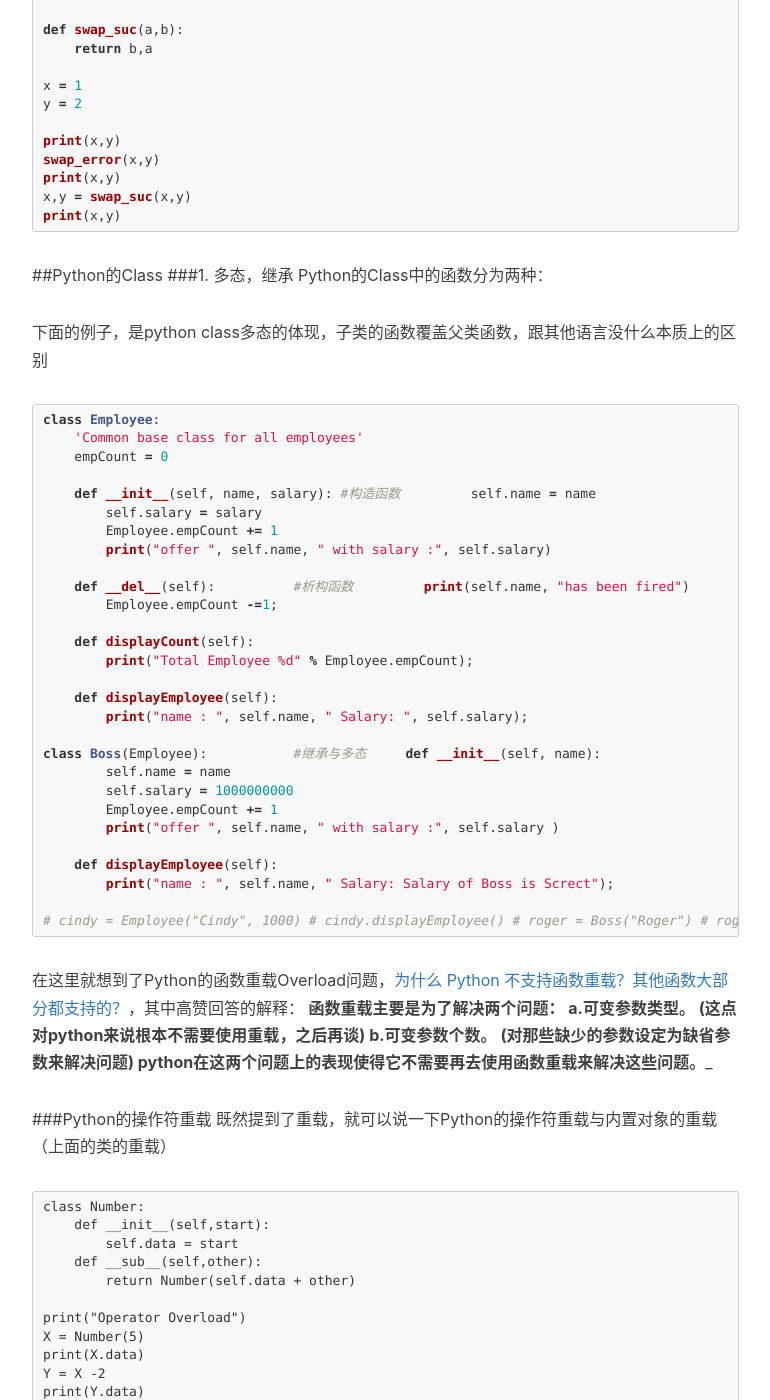
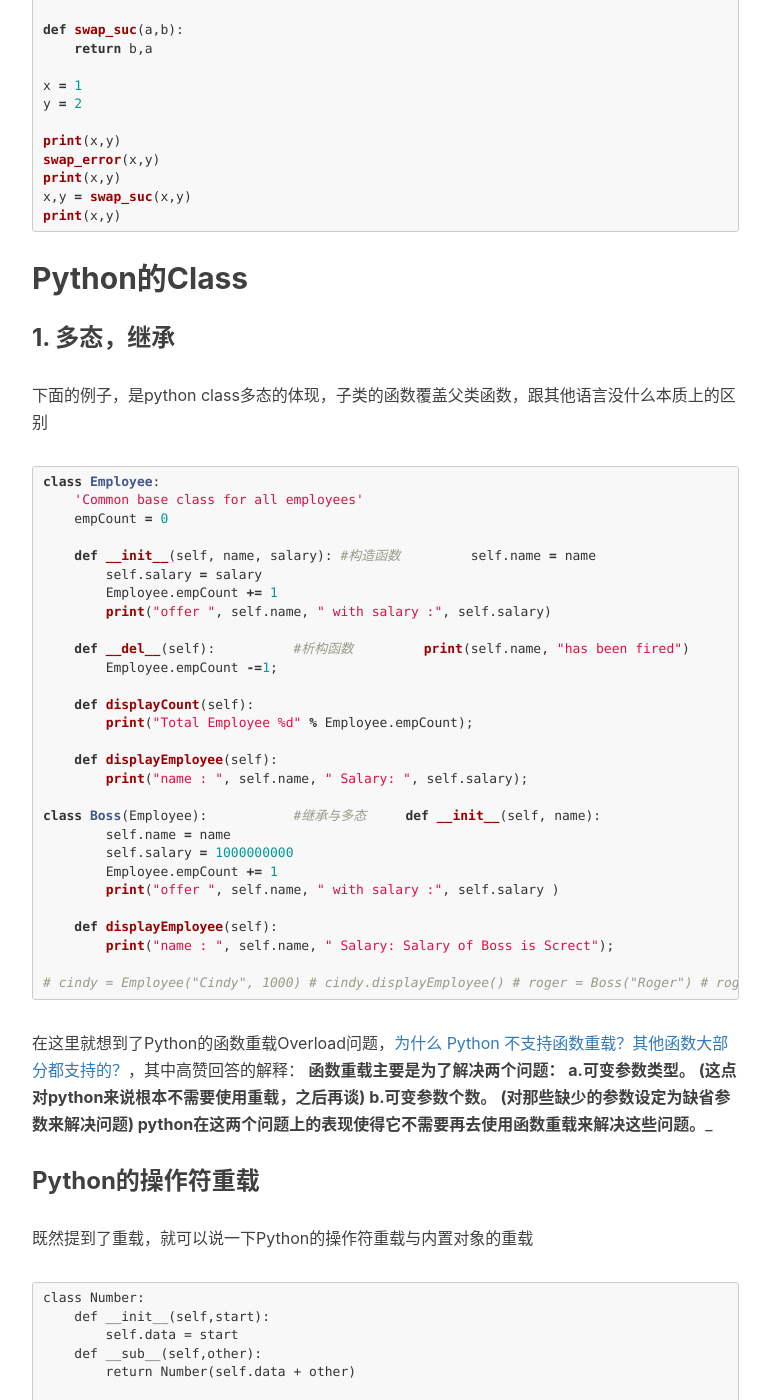
Before and after one commit to Mas9uerade/mas9uerade.github.io, a Jekyll site: the page built from _posts/2018-04-15-Python 学习笔记1.markdown, in a window 1280 px wide and 1400 px high, scrolled down 1453 px. Shown: the whole window, without its empty margins (233-1003 px from the left). Built offline with Jekyll 4.4.1, drawn with Linux system fonts in a browser that asks for light colours; nearby versions of some CDN libraries; comment, search, counter and statistics services are not loaded.

Commit message:
表格显示有问题

````diff
--- a/_posts/2018-04-15-Python 学习笔记1.markdown
+++ b/_posts/2018-04-15-Python 学习笔记1.markdown
@@ -25,7 +25,7 @@
 参考[Python 的函数是怎么传递参数的？](https://www.zhihu.com/question/20591688)
 
 1. __Python中有可变对象（比如列表List）和不可变对象（比如字符串），在参数传递时分为两种情况：
- 	a.对于不可变对象作为函数参数，相当于C系语言的值传递；
+		a.对于不可变对象作为函数参数，相当于C系语言的值传递；
 	b.对于可变对象作为函数参数，相当于C系语言的引用传递。__
 
 2. __在Python中，对于不可变对象，调用自身的任意方法，并不会改变对象自身的内容，这些方法会创建新的对象并返回，保证了不可变对象本身是永远不可变的。__
@@ -51,10 +51,8 @@
 print(x,y)
 ```
 
-##Python的Class
-###1. 多态，继承
-Python的Class中的函数分为两种：
-
+## Python的Class
+### 1. 多态，继承
 下面的例子，是python class多态的体现，子类的函数覆盖父类函数，跟其他语言没什么本质上的区别
 ```python
 class Employee:
@@ -98,9 +96,8 @@
 a.可变参数类型。 (这点对python来说根本不需要使用重载，之后再谈)
 b.可变参数个数。 (对那些缺少的参数设定为缺省参数来解决问题)
 python在这两个问题上的表现使得它不需要再去使用函数重载来解决这些问题。___
-
-###Python的操作符重载
-既然提到了重载，就可以说一下Python的操作符重载与内置对象的重载（上面的类的重载）
+### Python的操作符重载
+既然提到了重载，就可以说一下Python的操作符重载与内置对象的重载
 ```Python
 class Number:
     def __init__(self,start):
@@ -114,7 +111,6 @@
 Y = X -2
 print(Y.data)
 ```
-
 在类中，对内置对象（例如，整数和列表）所能做的事，几乎都有相应的特殊名称的重载方法。
 |   方法    |  重载    | 调用                                      |
 | --------- | -------- | ----------------------------------------- |
````
